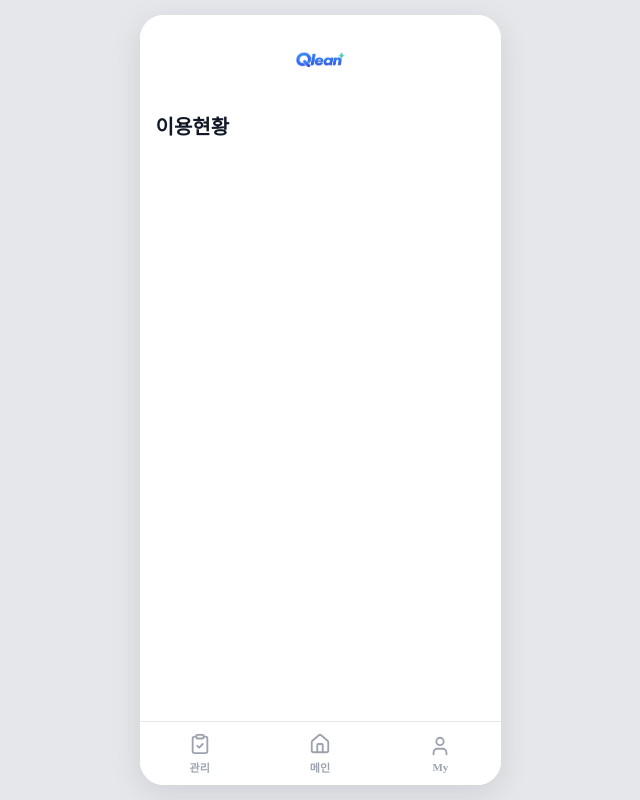
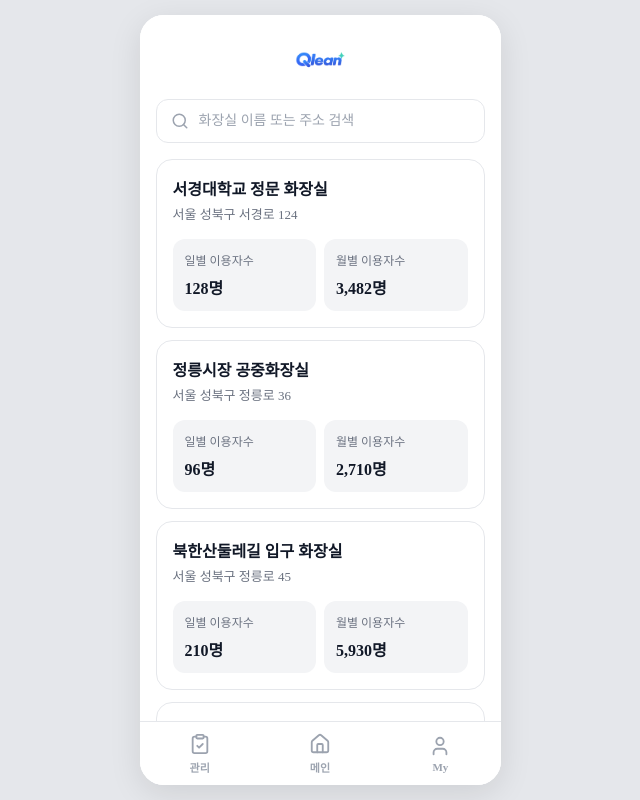
Before and after one commit to SKThon-YAHO/yaho-frontend, a React (Vite) app: page /usage in a window 1280 px wide. Shown: the whole page, without its empty margins (320-960 px from the left). Built offline with nearby package versions, Linux system fonts and the light colour scheme.

Commit message:
✨ Feat: 이용현황 페이지 틀 구현

```diff
--- /dev/null
+++ b/src/components/Card/RestroomCard.jsx
@@ -0,0 +1,71 @@
+import styled from 'styled-components'
+
+export default function RestroomCard({ name, address, daily, monthly }) {
+  return (
+    <Card>
+      <Name>{name}</Name>
+      <Address>{address}</Address>
+      <Stats>
+        <Stat>
+          <StatLabel>일별 이용자수</StatLabel>
+          <StatValue>{daily.toLocaleString()}명</StatValue>
+        </Stat>
+        <Stat>
+          <StatLabel>월별 이용자수</StatLabel>
+          <StatValue>{monthly.toLocaleString()}명</StatValue>
+        </Stat>
+      </Stats>
+    </Card>
+  )
+}
+
+const Card = styled.div`
+  width: 100%;
+  padding: 16px;
+  border: 1px solid #e5e7eb;
+  border-radius: 16px;
+  background-color: #ffffff;
+  display: flex;
+  flex-direction: column;
+  gap: 4px;
+`
+
+const Name = styled.p`
+  margin: 0;
+  color: #111827;
+  font-size: 16px;
+  font-weight: 700;
+`
+
+const Address = styled.p`
+  margin: 0;
+  color: #6b7280;
+  font-size: 13px;
+`
+
+const Stats = styled.div`
+  margin-top: 12px;
+  display: flex;
+  gap: 8px;
+`
+
+const Stat = styled.div`
+  flex: 1;
+  padding: 12px;
+  border-radius: 12px;
+  background-color: #f3f4f6;
+  display: flex;
+  flex-direction: column;
+  gap: 6px;
+`
+
+const StatLabel = styled.span`
+  color: #6b7280;
+  font-size: 12px;
+`
+
+const StatValue = styled.span`
+  color: #111827;
+  font-size: 16px;
+  font-weight: 700;
+`
--- /dev/null
+++ b/src/components/SearchBar.jsx
@@ -0,0 +1,44 @@
+import styled from 'styled-components'
+import { Search } from 'lucide-react'
+
+export default function SearchBar({ value, onChange, placeholder = '검색' }) {
+  return (
+    <Wrapper>
+      <Search size={18} strokeWidth={2} />
+      <Input
+        type="text"
+        value={value}
+        onChange={(e) => onChange(e.target.value)}
+        placeholder={placeholder}
+      />
+    </Wrapper>
+  )
+}
+
+const Wrapper = styled.div`
+  width: 100%;
+  height: 44px;
+  padding: 0 14px;
+  border: 1px solid #e5e7eb;
+  border-radius: 12px;
+  background-color: #ffffff;
+  color: #9ca3af;
+  display: flex;
+  align-items: center;
+  gap: 8px;
+`
+
+const Input = styled.input`
+  flex: 1;
+  min-width: 0;
+  border: none;
+  outline: none;
+  background: none;
+  font-family: inherit;
+  font-size: 14px;
+  color: #111827;
+
+  &::placeholder {
+    color: #9ca3af;
+  }
+`
--- /dev/null
+++ b/src/data/restrooms.js
@@ -0,0 +1,15 @@
+// 백엔드 연동 전 임시 데이터
+export const RESTROOMS = [
+  { id: 1, name: '서경대학교 정문 화장실', address: '서울 성북구 서경로 124', daily: 128, monthly: 3482 },
+  { id: 2, name: '정릉시장 공중화장실', address: '서울 성북구 정릉로 36', daily: 96, monthly: 2710 },
+  { id: 3, name: '북한산둘레길 입구 화장실', address: '서울 성북구 정릉로 45', daily: 210, monthly: 5930 },
+  { id: 4, name: '성북구청 앞 화장실', address: '서울 성북구 보문로 168', daily: 74, monthly: 2015 },
+  { id: 5, name: '길음역 2번 출구 화장실', address: '서울 성북구 동소문로 261', daily: 305, monthly: 8420 },
+  { id: 6, name: '한성대입구역 공중화장실', address: '서울 성북구 삼선교로 1', daily: 187, monthly: 5120 },
+  { id: 7, name: '성신여대입구역 화장실', address: '서울 성북구 동소문로 102', daily: 254, monthly: 7040 },
+  { id: 8, name: '월곡역 공원 화장실', address: '서울 성북구 화랑로 12', daily: 58, monthly: 1630 },
+  { id: 9, name: '돈암동 어린이공원 화장실', address: '서울 성북구 아리랑로 15', daily: 41, monthly: 1120 },
+  { id: 10, name: '개운산 근린공원 화장실', address: '서울 성북구 개운사길 60', daily: 89, monthly: 2480 },
+  { id: 11, name: '삼선공원 공중화장실', address: '서울 성북구 삼선교로 20', daily: 63, monthly: 1790 },
+  { id: 12, name: '석관동 주민센터 화장실', address: '서울 성북구 화랑로 341', daily: 52, monthly: 1450 },
+]
--- a/src/pages/Usage-status/UsageStatusPage.jsx
+++ b/src/pages/Usage-status/UsageStatusPage.jsx
@@ -1,20 +1,60 @@
+import { useState } from 'react'
 import styled from 'styled-components'
+import SearchBar from '../../components/SearchBar'
+import RestroomCard from '../../components/Card/RestroomCard'
+import { RESTROOMS } from '../../data/restrooms'
 
 export default function UsageStatusPage() {
+  const [query, setQuery] = useState('')
+
+  const keyword = query.trim()
+  const filtered = keyword
+    ? RESTROOMS.filter(
+        (item) => item.name.includes(keyword) || item.address.includes(keyword),
+      )
+    : RESTROOMS
+
   return (
-    <Content>
-      <Title>이용현황</Title>
-    </Content>
+    <Container>
+      <SearchSection>
+        <SearchBar value={query} onChange={setQuery} placeholder="화장실 이름 또는 주소 검색" />
+      </SearchSection>
+
+      <List>
+        {filtered.map((item) => (
+          <RestroomCard
+            key={item.id}
+            name={item.name}
+            address={item.address}
+            daily={item.daily}
+            monthly={item.monthly}
+          />
+        ))}
+        {filtered.length === 0 && <Empty>검색 결과가 없습니다</Empty>}
+      </List>
+    </Container>
   )
 }
 
-const Content = styled.div`
-  padding: 24px 16px;
+const Container = styled.div`
+  display: flex;
+  flex-direction: column;
 `
 
-const Title = styled.h1`
-  margin: 0;
-  color: #111827;
-  font-size: 20px;
-  font-weight: 700;
+const SearchSection = styled.div`
+  padding: 12px 16px;
 `
+
+const List = styled.div`
+  padding: 4px 16px 24px;
+  display: flex;
+  flex-direction: column;
+  gap: 12px;
+`
+
+const Empty = styled.p`
+  margin: 40px 0 0;
+  text-align: center;
+  color: #9ca3af;
+  font-size: 14px;
+`
```
